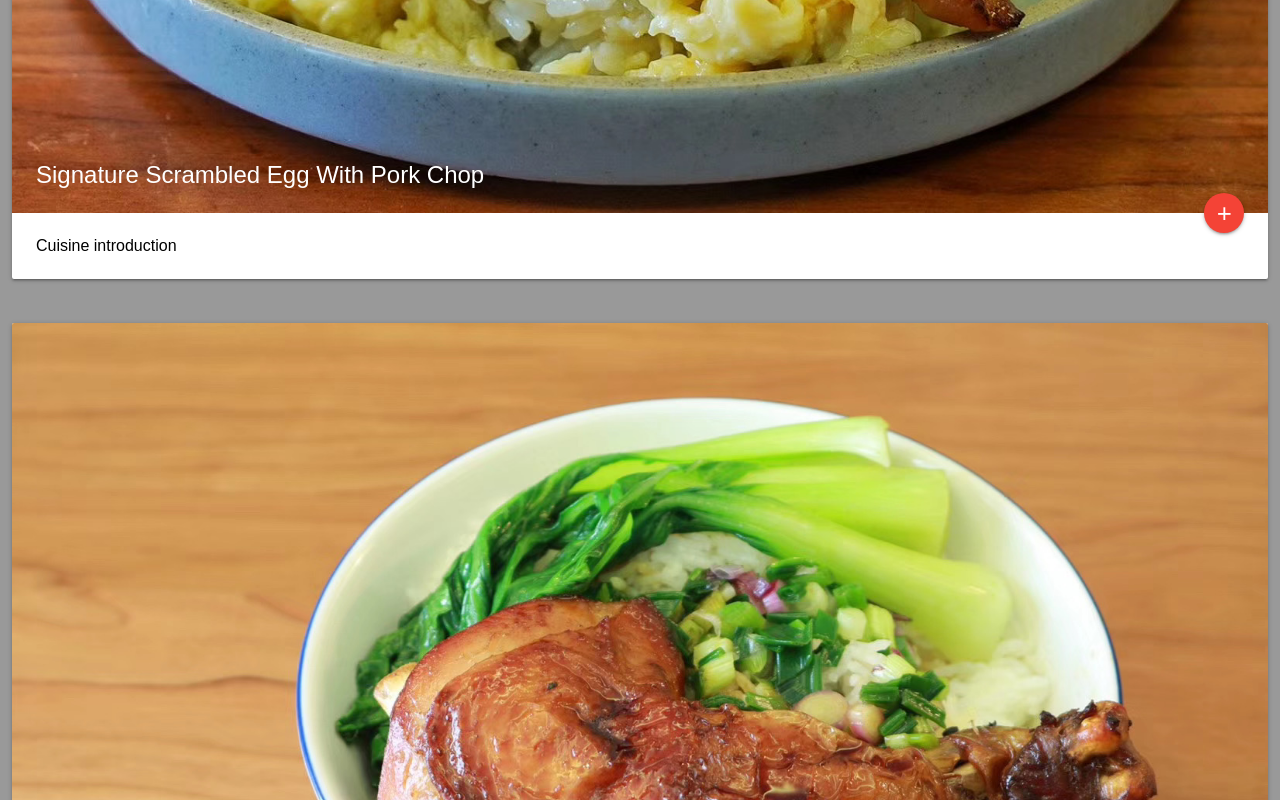
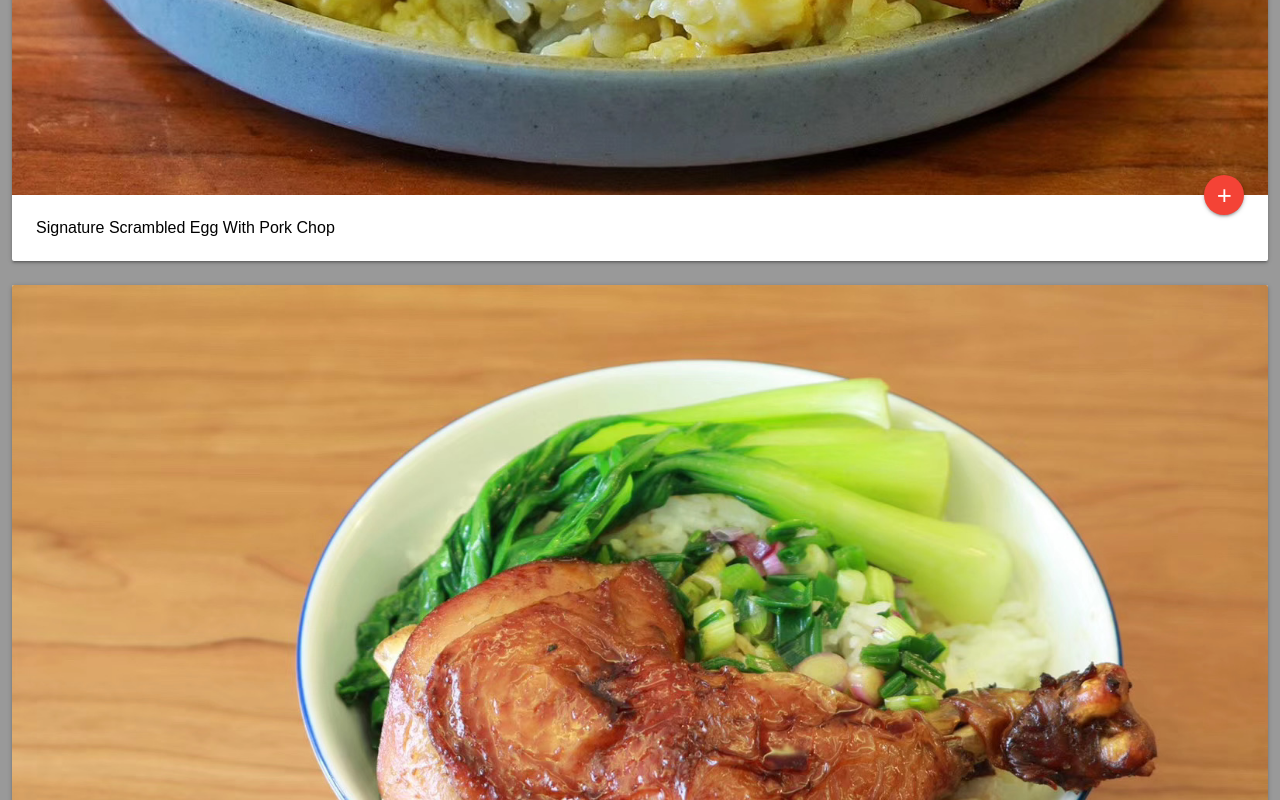
Before and after one commit to robinlxz/web-playground, a Vue app: page /#/singhey in a window 1280 px wide. Shown: the part 1060-1860 px from the top of the page. Built offline with nearby package versions, Linux system fonts and the light colour scheme.

Commit message:
UPD: adjust menu card to different style, for selection

```diff
--- a/src/views/SingHey/SingHomepage.vue
+++ b/src/views/SingHey/SingHomepage.vue
@@ -16,8 +16,9 @@
       <!-- <p>SingHey focus on cellphone version first</p> -->
       <!-- <h4>Banner with sliding pictures</h4> -->
     </div>
-    <br />
-    <SingMenu />
+    <div class="content">
+      <SingMenu />
+    </div>
   </div>
 </template>
 
@@ -74,5 +75,9 @@ export default {
       font-weight: 600;
     }
   }
+
+  .content {
+    background-color: #999;
+  }
 }
 </style>
--- a/src/views/SingHey/SingMenu.vue
+++ b/src/views/SingHey/SingMenu.vue
@@ -1,6 +1,4 @@
 <template>
-  <div>
-    <div class="content">
   <div class="singhey-menu">
     <p>Here to add components for menu</p>
     <div class="row">
@@ -8,13 +6,13 @@
         <div class="card">
           <div class="card-image">
             <img src="@/assets/singhey/food1.jpg" />
-                <span class="card-title">Signature Scrambled Egg With Pork Chop</span>
+            <span class="card-title"></span>
             <a class="btn-floating halfway-fab waves-effect waves-light red">
               <i class="material-icons">+</i>
             </a>
           </div>
           <div class="card-content">
-                <p>Cuisine introduction</p>
+            <p>Signature Scrambled Egg With Pork Chop</p>
           </div>
         </div>
       </div>
@@ -36,8 +34,6 @@
       </div>
     </div>
   </div>
-    </div>
-  </div>
 </template>
 
 <script>
@@ -49,17 +45,13 @@ export default {
 <style lang="scss" scoped>
 @import '@/styles/SingHey/singheymain.scss';
 
-.content {
-  // display: flex;
-  // flex-direction: column;
-  // align-items: center;
-  // height: 70vh;
-  background-color: #999;
-
 .singhey-menu {
   display: flex;
   flex-direction: column;
   align-items: center;
+
+  .row {
+    margin-bottom: 0;
   }
 }
 </style>
```
Lines whose indentation alone changed are shown as unchanged.
